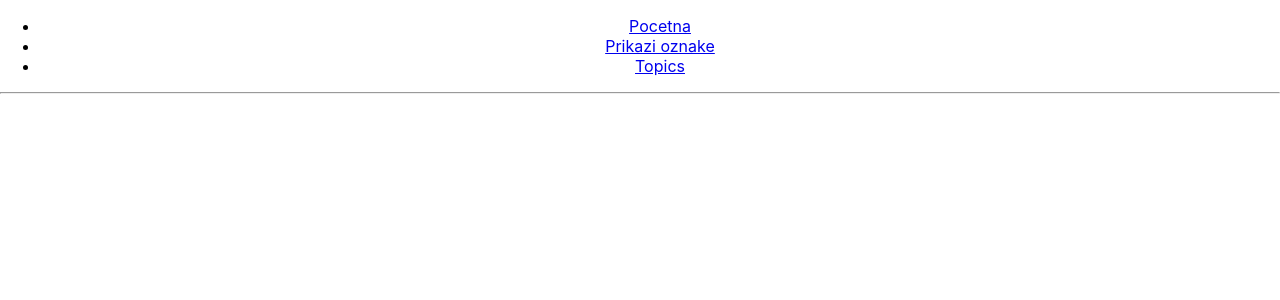
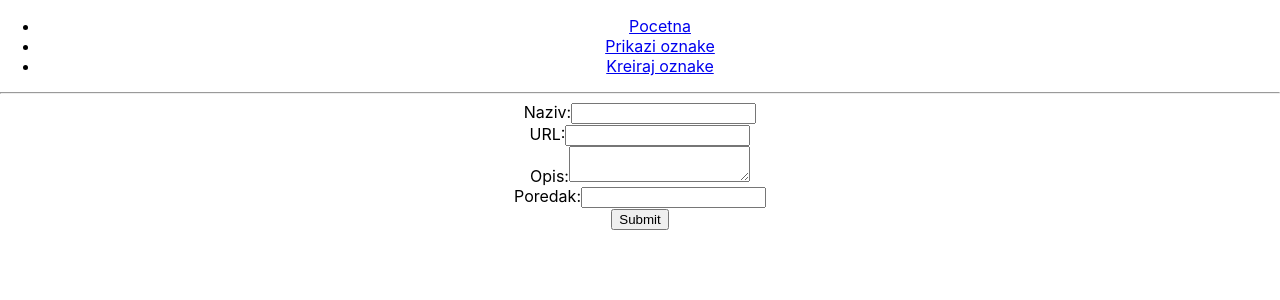
Before and after one commit to icoklo/reactProject, a React (Create React App) app: page /bookmarks/create in a window 1280 px wide. Shown: the top 300 px of the page. Built offline with nearby package versions, Linux system fonts and the light colour scheme.

Commit message:
added component which inserts/creates bookmarks in database

```diff
--- a/src/App.js
+++ b/src/App.js
@@ -2,6 +2,7 @@ import React, { Component } from 'react';
 import './App.css';
 import ShowBookmarks from './ShowBookmarks';
 import { BrowserRouter as Router, Route, Link } from "react-router-dom";
+import CreateBookmarks from './CreateBookmarks';
 
 class App extends Component {
     render() {
@@ -17,7 +18,7 @@ class App extends Component {
                                 <Link to="/bookmarks/show">Prikazi oznake</Link>
                             </li>
                             <li>
-                                <Link to="/topics">Topics</Link>
+                                <Link to="/bookmarks/create">Kreiraj oznake</Link>
                             </li>
                         </ul>
 
@@ -25,7 +26,7 @@ class App extends Component {
 
                         <Route exact path="/" />
                         <Route path="/bookmarks/show" component={ShowBookmarks} />
-                        <Route path="/bookmarks/create" />
+                        <Route path="/bookmarks/create" component={CreateBookmarks} />
                     </div>
                 </Router>
             </div>
--- a/src/CreateBookmarks.js
+++ b/src/CreateBookmarks.js
@@ -6,31 +6,67 @@ class CreateBookmarks extends Component {
     constructor(props) {
         super(props);
         this.state = {
-            items: []
-        }
+            name: '',
+            url: '',
+            description: '',
+            sort_order: null
+        };
+
+        this.handleChange = this.handleChange.bind(this);
+        this.handleSubmit = this.handleSubmit.bind(this);
     }
 
-    componentDidMount() {
-        fetch(Constant.apiURL + '/bookmarks/all')
-            .then(res => res.json())
-            .then(json => {
-                this.setState({
-                    items: json
-                })
-            })
+    handleChange(event) {
+        this.setState({ [event.target.name]: event.target.value });
+    }
+
+    handleSubmit(e) {
+        e.preventDefault();
+
+        var url = Constant.apiURL + '/bookmarks/store';
+        fetch(url, {
+            method: 'POST',
+            body: JSON.stringify(this.state),
+            headers: {
+                'Content-Type': 'application/json'
+            }
+        }).then(res => res.json())
+            .then(response => console.log('Success:', JSON.stringify(response)))
+            .catch(error => console.error('Error:', error));
     }
 
     render() {
-        var { items } = this.state;
-
         return (
             <div className="CreateBookmarks">
                 <form onSubmit={this.handleSubmit}>
-                    <label>
-                        Name:
-                        <input type="name" name="name" required=""  class="form-control">
-                    </label>
-                    <input type="submit" value="Submit" />
+                    <div>
+                        <label>
+                            Naziv:
+                        <input type="text" value={this.state.name} onChange={this.handleChange} name="name" required class="form-control" />
+                        </label>
+                    </div>
+                    <div>
+                        <label>
+                            URL:
+                        <input type="text" name="url" value={this.state.url} onChange={this.handleChange} class="form-control" required />
+                        </label>
+                    </div>
+                    <div>
+                        <label>
+                            Opis:
+                            <textarea name="description" value={this.state.description} onChange={this.handleChange} class="form-control">
+                            </textarea>
+                        </label>
+                    </div>
+                    <div>
+                        <label>
+                            Poredak:
+                            <input type="number" name="sort_order" value={this.state.sort_order} onChange={this.handleChange} min="1" class="form-control" required />
+                        </label>
+                    </div>
+                    <div>
+                        <input type="submit" value="Submit" />
+                    </div>
                 </form>
             </div>
         );
```
